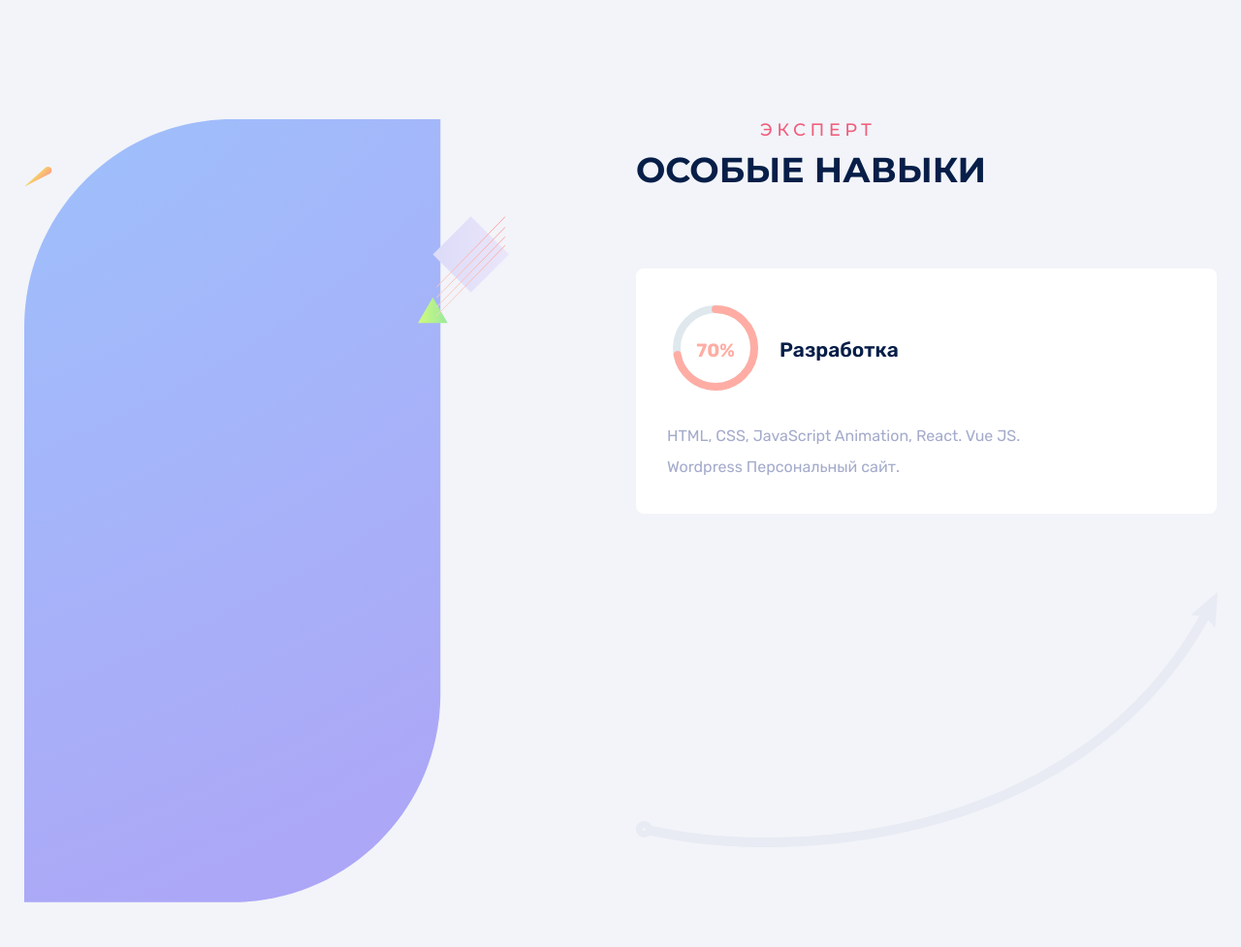
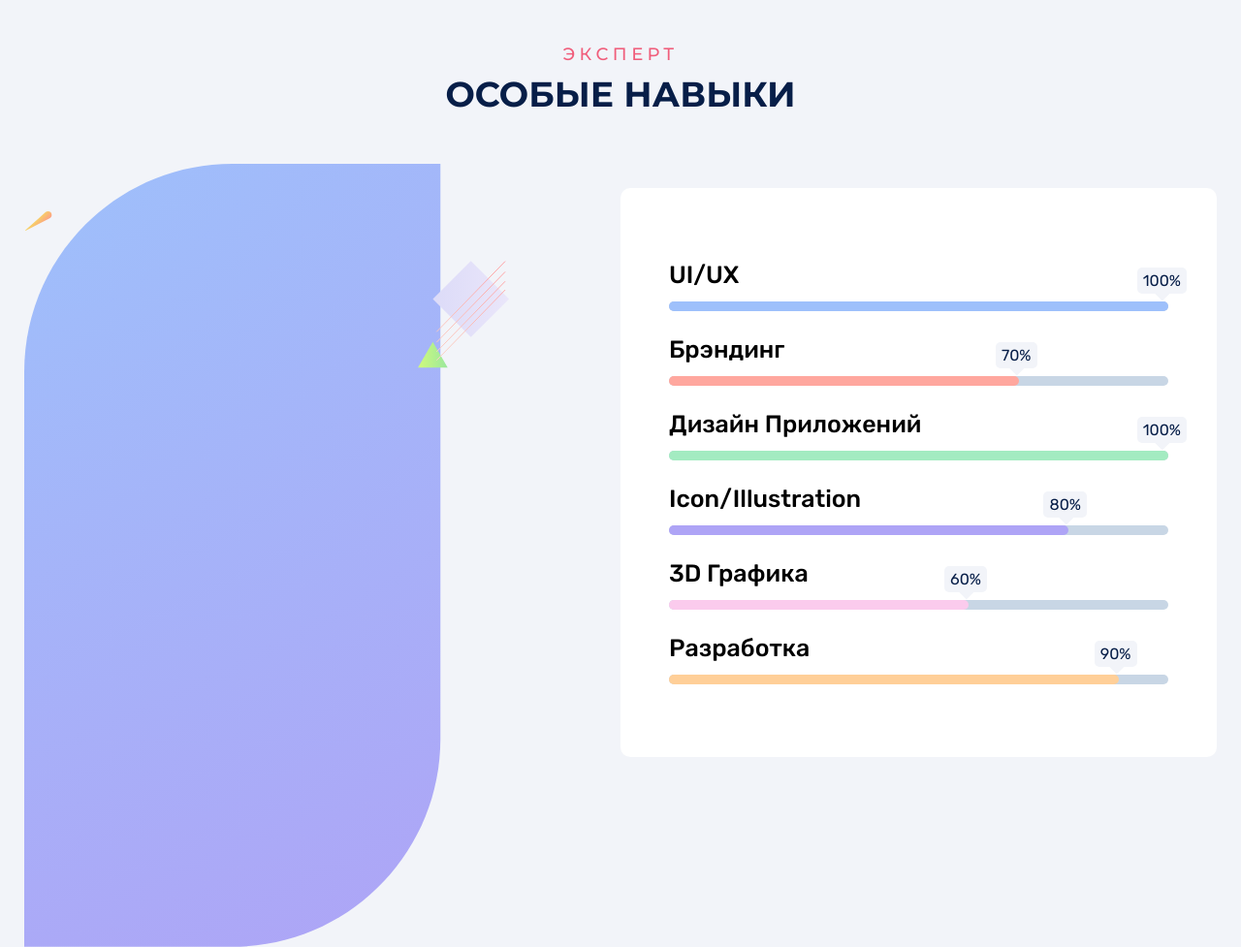
Before and after one commit to Abigor24/portfolio, a plain HTML site: page index.html in a window 1280 px wide. Shown: the part 1300-2277 px from the top of the page at 97% size. Drawn offline with Linux system fonts and the light colour scheme.

Commit message:
create skill box

```diff
--- a/assets/js/index.js
+++ b/assets/js/index.js
@@ -3,4 +3,22 @@ let dropMenu = document.querySelector(".header__drom-menu");
 menu.addEventListener("click", function () {
     menu.classList.toggle("active");
     dropMenu.classList.toggle("active");
-})
+});
+
+let  numberPercent = document.querySelectorAll('.countbar')
+let getPercent = Array.from(numberPercent)
+
+getPercent.map((items) => {
+    let startCount = 0
+    let progressBar = () => {
+        startCount ++
+        items.innerHTML = `<h3>${startCount}%</h3>`
+        items.style.width = `${startCount}%`
+        if(startCount == items.dataset.percentnumber) {
+            clearInterval(stop)
+        }
+    }
+    let stop = setInterval(() => {
+        progressBar()
+    },25)
+});
--- a/assets/sass/style.sass
+++ b/assets/sass/style.sass
@@ -230,7 +230,7 @@
 
 .skills-block
 	&__row
-		margin-top: 8rem
+		margin-top: 3rem
 		display: grid
 		grid-template-columns: repeat(auto-fit, minmax(320px, 1fr))
 	&__subtitle
@@ -254,57 +254,78 @@
 		max-width: 500px
 		img
 			width: 100%
-	&__item
-		margin-left: 1rem
-	&__skills-item
-		margin-top: 5rem
-		padding: 2rem
-		background: #fff
-		border-radius: .5rem
-	&__cirkle-block
+	&__info
+		text-align: center
 		display: flex
 		align-items: center
-	&__cirkle-title
-		font-weight: 600
-		font-size: 1.3rem
-		color: #071E48
-		margin-left: 1rem
-	&__cirkle-desc
-		margin-top: 1.3rem
-		color: #A4ABCB
-		font-size: 1rem
-		max-width: 25rem
-		line-height: 2rem
-	&__percent
-		position: relative
-	&__number
-		position: absolute
-		left: 50%
-		top: 50%
-		transform: translate(-50%, -50%)
-		font-family: Rubik
-		font-style: normal
-		font-weight: 500
-		font-size: .8rem
-		text-transform: uppercase
-		color: #FFADA4
-	&__percentage
-		position: relative
-		width: 100px
-		height: 100px
-		z-index: 1000
-		transform: rotate(-90deg)
-	&__circle
-		fill: transparent
-		stroke-width: 8px
-		stroke: #DFE8ED
-	&__circle_above
-		stroke: #FFADA4
-		stroke-dasharray: 251
-		stroke-dashoffset: 70
-		stroke-linecap: round
-	&__info-box
-		margin-top: 5rem
+		flex-direction: column
+		justify-content: center
+		margin-top: 50px
+		margin-bottom: 50px
+		h2
+			margin-left: 0
+
+.main
+	background: #fff
+	padding: 3.125rem
+	border-radius: .625rem
+	margin-top: 1.5625rem
+
+.progress
+	margin: 25px 0
+
+.title
+	display: flex
+	justify-content: space-between
+	margin-bottom: 13px
+
+.title h3
+	font-size: 25px
+	text-transform: capitalize
+	font-weight: 500
+
+.barline
+	height: 10px
+	background: #c8d6e5
+	border-radius: 20px
+
+.countbar
+	height: 10px
+	background: #9EC0FB
+	border-radius: 20px
+	position: relative
+
+.red
+	background: #FFA79E
+.green
+	background: #A3EBC1
+.purple
+	background: #AEA4F6
+.pink
+	background: #FBCBED
+.orange
+	background: #FFCF98
+
+.countbar h3
+	position: absolute
+	right: -19px
+	top: -35px
+	background: #F2F4F9
+	color: #071E48
+	padding: 4px 6px
+	font-size: 16px
+	font-weight: 400
+	border-radius: 5px
+
+.countbar h3::after
+	content: ""
+	position: absolute
+	bottom: -10px
+	left: 50%
+	width: 11px
+	height: 11px
+	background: #F2F4F9
+	transform: rotate(45deg) translateX(-60%)
 
 
 ::-webkit-scrollbar
--- a/index.html
+++ b/index.html
@@ -1,5 +1,6 @@
 <!DOCTYPE html>
 <html lang="en">
+
 <head>
     <meta charset="UTF-8">
     <meta http-equiv="X-UA-Compatible" content="IE=edge">
@@ -7,6 +8,7 @@
     <link rel="stylesheet" href="./assets/css/style.css">
     <title>Портфолио</title>
 </head>
+
 <body>
     <div class="wrapper">
         <header class="header container">
@@ -46,7 +48,8 @@
                     </div>
                     <div class="usingblock__col-md-item">
                         <h2 class="usingblock__col-md-title">UI/UX</h2>
-                       <p class="usingblock__col-md-desc">HTML, CSS, JavaScript Animation. Wordpress Персональный сайт.</p>
+                        <p class="usingblock__col-md-desc">HTML, CSS, JavaScript Animation. Wordpress Персональный сайт.
+                        </p>
                     </div>
                 </div>
                 <div class="usingblock__col-md">
@@ -64,7 +67,8 @@
                     </div>
                     <div class="usingblock__col-md-item">
                         <h2 class="usingblock__col-md-title">Брэндинг</h2>
-                       <p class="usingblock__col-md-desc">HTML, CSS, JavaScript Animation. Wordpress Персональный сайт.</p>
+                        <p class="usingblock__col-md-desc">HTML, CSS, JavaScript Animation. Wordpress Персональный сайт.
+                        </p>
                     </div>
                 </div>
                 <div class="usingblock__col-md">
@@ -82,7 +86,8 @@
                     </div>
                     <div class="usingblock__col-md-item">
                         <h2 class="usingblock__col-md-title">Дизайн приложений</h2>
-                       <p class="usingblock__col-md-desc">HTML, CSS, JavaScript Animation. Wordpress Персональный сайт.</p>
+                        <p class="usingblock__col-md-desc">HTML, CSS, JavaScript Animation. Wordpress Персональный сайт.
+                        </p>
                     </div>
                 </div>
                 <div class="usingblock__col-md">
@@ -98,6 +103,12 @@
         </section>
 
         <section class="skills-block container">
+
+            <div class="skills-block__info">
+                <h2 class="skills-block__subtitle">Эксперт</h2>
+                <h1 class="skills-block__title">Особые навыки</h1>
+            </div>
+
             <div class="skills-block__row">
                 <div class="skills-block__col">
                     <div class="skills-block__img">
@@ -106,31 +117,58 @@
                 </div>
                 <div class="skills-block__col">
                     <div class="skills-block__item">
-                        <h2 class="skills-block__subtitle">Эксперт</h2>
-                        <h1 class="skills-block__title">Особые навыки</h1>
-                        <div class="skills-block__skills-item">
-                            <div class="skills-block__cirkle-block">
-                                <div class="skills-block__percent">
-                                    <svg class="skills-block__percentage" viewBox="0 0 100 100" preserveaspectration="none">
-                                      <circle cx="50" cy="50" r="40" class="skills-block__circle skills-block__circle_under"></circle>
-                                      <circle cx="50" cy="50" r="40" class="skills-block__circle skills-block__circle_above"></circle>
-                                    </svg>
-                                    <div class="skills-block__number">
-                                      <h2>70<span>%</span></h2>
+                        <!-- <h2 class="skills-block__subtitle">Эксперт</h2>
+                        <h1 class="skills-block__title">Особые навыки</h1> -->
+
+                        <div class="main">
+                            <div class="progress">
+                                <div class="title">
+                                    <h3>UI/UX</h3>
+                                </div>
+                                <div class="barline">
+                                    <div class="countbar blue" data-percentNumber="100"></div>
                                 </div>
                             </div>
-                                <h2 class="skills-block__cirkle-title">Разработка</h2>
+                            <div class="progress">
+                                <div class="title">
+                                    <h3>Брэндинг</h3>
                                 </div>
-                            <p class="skills-block__cirkle-desc">
-                                HTML, CSS, JavaScript Animation, React. Vue JS. Wordpress Персональный сайт.
-                            </p>
+                                <div class="barline">
+                                    <div class="countbar red" data-percentNumber="70"></div>
                                 </div>
-                        <div class="skills-block__info-box">
-                            <svg width="600" height="265" viewBox="0 0 600 265" fill="none" xmlns="http://www.w3.org/2000/svg">
-                                <path d="M586.234 26.7039C455.042 260.12 166.284 273.786 38.3042 251.442L14.364 246.953" stroke="#E8EBF3" stroke-width="10"/>
-                                <path d="M572.17 24.6091L600 0.668945L597.307 37.4769L588.629 28.2001L583.541 25.5068L572.17 24.6091Z" fill="#E8EBF3"/>
-                                <circle cx="8.37905" cy="245.457" r="5" stroke="#E8EBF3" stroke-width="7"/>
-                            </svg>
+                            </div>
+                            <div class="progress">
+                                <div class="title">
+                                    <h3>Дизайн приложений</h3>
+                                </div>
+                                <div class="barline">
+                                    <div class="countbar green" data-percentNumber="100"></div>
+                                </div>
+                            </div>
+                            <div class="progress">
+                                <div class="title">
+                                    <h3>Icon/Illustration</h3>
+                                </div>
+                                <div class="barline">
+                                    <div class="countbar purple" data-percentNumber="80"></div>
+                                </div>
+                            </div>
+                            <div class="progress">
+                                <div class="title">
+                                    <h3>3D Графика</h3>
+                                </div>
+                                <div class="barline">
+                                    <div class="countbar pink" data-percentNumber="60"></div>
+                                </div>
+                            </div>
+                            <div class="progress">
+                                <div class="title">
+                                    <h3>Разработка</h3>
+                                </div>
+                                <div class="barline">
+                                    <div class="countbar orange" data-percentNumber="90"></div>
+                                </div>
+                            </div>
                         </div>
                     </div>
                 </div>
@@ -143,4 +181,5 @@
 
     <script src="./assets/js/index.js"></script>
 </body>
+
 </html>
```
Also changed, not shown: assets/css/style.css, 1 other file. Lines whose indentation alone changed are shown as unchanged.
